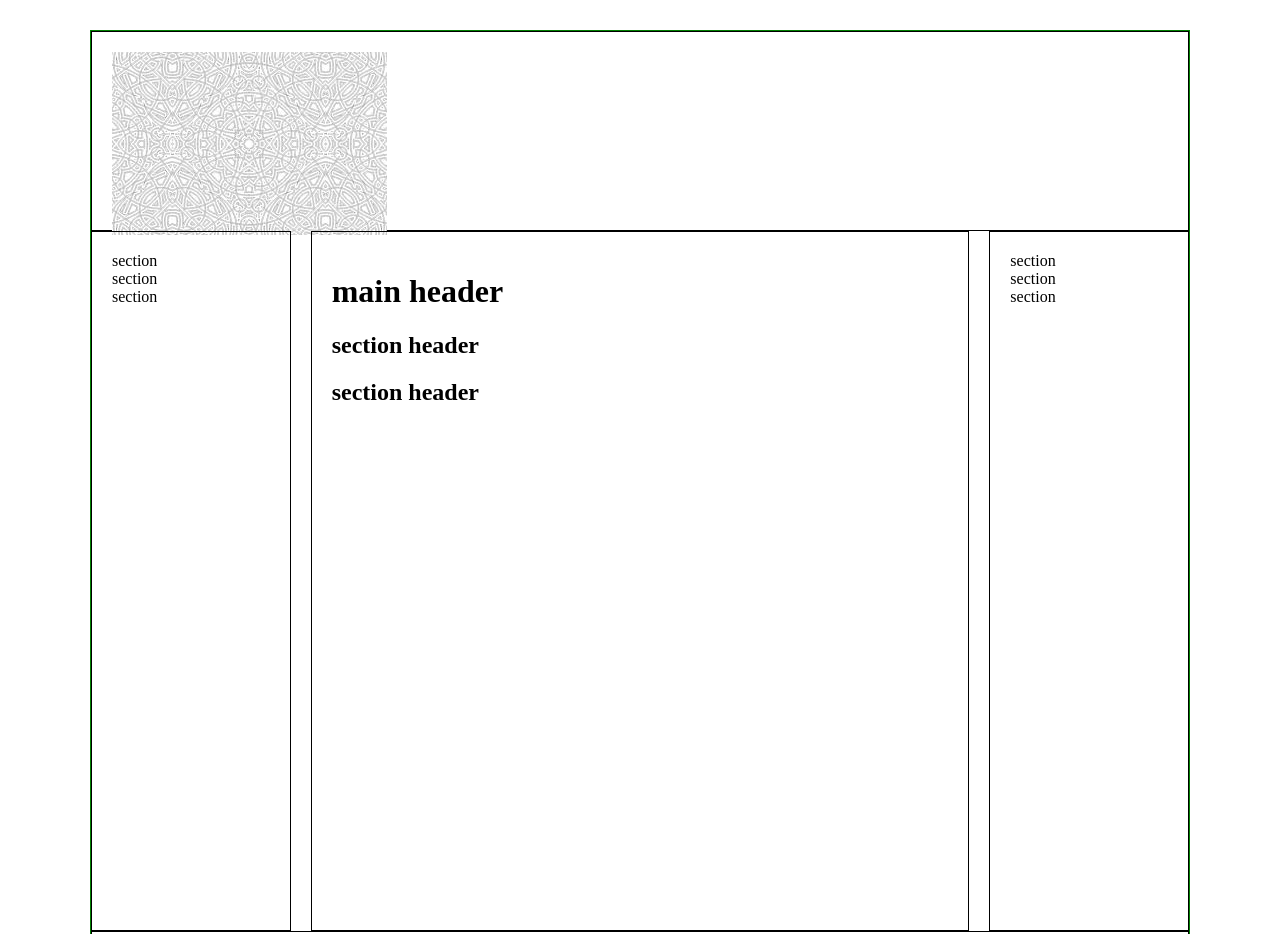
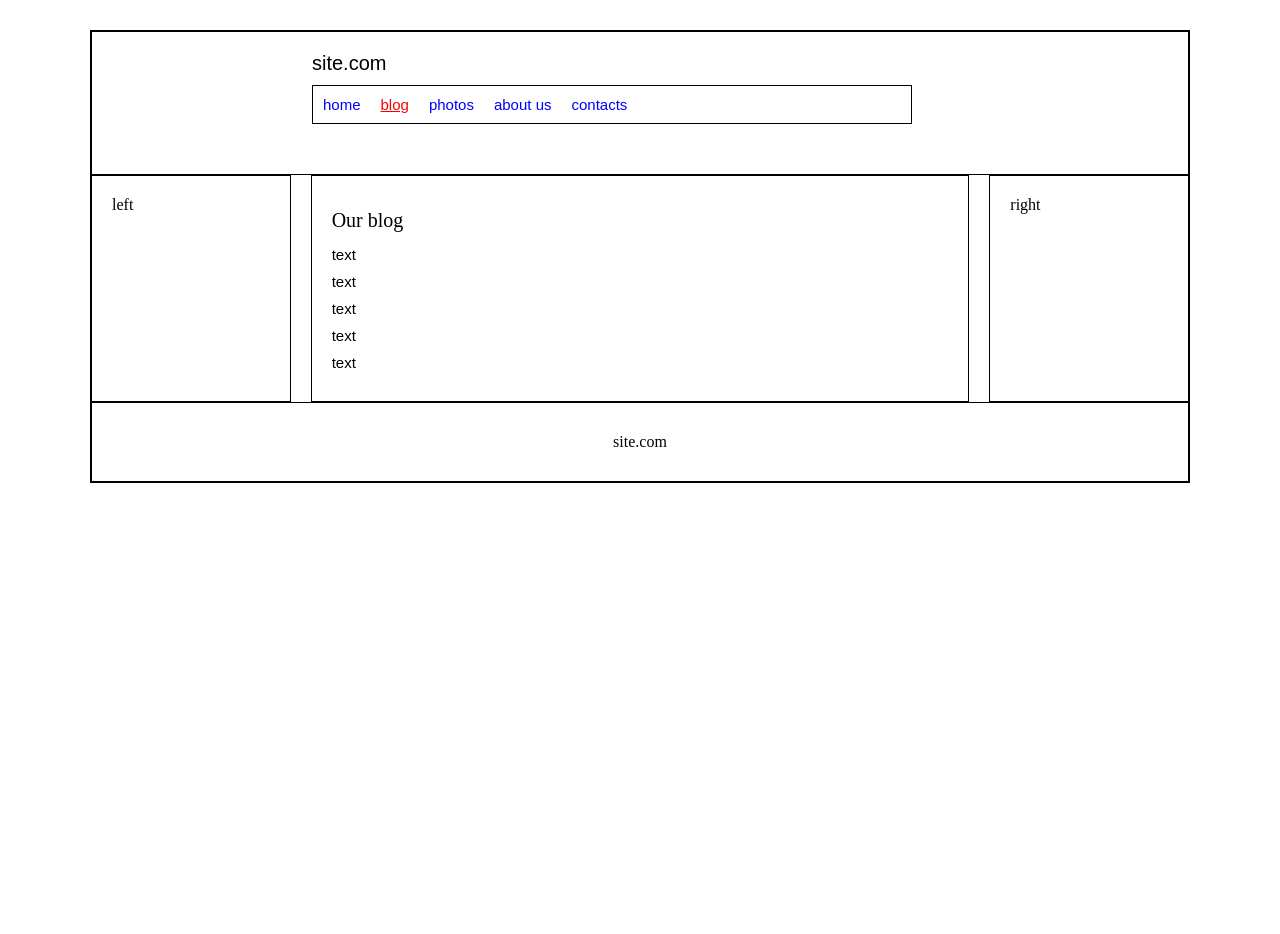
Before and after one commit to KerArSis/CSSExercises, a plain HTML site: page index.html in a window 1280 px wide. Shown: the top 934 px of the page. After the commit the page ends 800 px from the top, so only its background shows below. Drawn offline with Linux system fonts and the light colour scheme.

Commit message:
task_115

```diff
--- a/index.html
+++ b/index.html
@@ -8,86 +8,48 @@
     <link rel="stylesheet" type="text/css" href="style.css" />
 </head>
 <body>
-    <div id="wrapper">
-        <div id="header">
-            <div id="logo">
-                <img src="bg.png" alt="logo">
+    <div class="wrapper">
+        <header>
+            <div class="block">
+                <div class="sitename">site.com</div>
+                <nav>
+                    <a href="#">home</a>
+                    <a href="#" class="active">blog</a>
+                    <a href="#">photos</a>
+                    <a href="#">about us</a>
+                    <a href="#">contacts</a>
+                </nav>
             </div>
-            <div id="menu">
-                <a href="#"></a>
-                <a href="#"></a>
-                <a href="#"></a>
-            </div>
-        </div>
-        <div id="container">
-            <div id="left">
-                <div class="section">
-                    section
-                </div>
-                <div class="section">
-                    section
-                </div>
-                <div class="section">
-                    section
-                </div>
-            </div>
-            <div id="content">
-                <h1>main header</h1>
-
-                <div class="section">
-                    <h2>section header</h2>
-                    <div>
+        </header>
+        <div class="container">
+            <aside class="left">
+                left
+            </aside>
+            <main>
+                <h1>Our blog</h1>
                 <p>
-
+                    text
                 </p>
                 <p>
-
-                        </p>
-                    </div>
-                    <div>
-                        <p>
-
+                    text
                 </p>
                 <p>
-
-                        </p>
-                    </div>
-                </div>
-                <div class="section">
-                    <h2>section header</h2>
-                    <div>
-                        <p>
-
+                    text
                 </p>
                 <p>
-
-                        </p>
-                    </div>
-                    <div>
-                        <p>
-
+                    text
                 </p>
                 <p>
-
+                    text
                 </p>
+            </main>
+            <aside class="right">
+                right
+            </aside>
         </div>
-                </div>
-            </div>
-            <div id="right">
-                <div class="section">
-                    section
-                </div>
-                <div class="section">
-                    section
-                </div>
-                <div class="section">
-                    section
-                </div>
-            </div>
-        </div>
-        <div id="footer">
-            footer
-        </div>
+        <footer>
+            site.com
+        </footer>
     </div>
 </body>
 </html>
--- a/style.css
+++ b/style.css
@@ -2,39 +2,67 @@
 	box-sizing: border-box;
 }
 
-#wrapper {
+.wrapper {
 	width: 1100px;
 	margin: 30px auto;
-	border: 1px solid green;
+	border: 1px solid black;
 }
-#header {
-	height: 200px;
+header {
+	border: 1px solid black;
+}
+.container {
+	display: flex;
+}
+main {
+	width: 660px;
 	padding: 20px;
 	border: 1px solid black;
 }
-#container {
-	display: flex;
-}
-#content {
-	width: 660px;
-	height: 700px;
-	padding: 20px;
-	border: 1px solid black;
-}
-#left {
+.left {
 	width: 200px;
 	margin-right: 20px;
 	padding: 20px;
 	border: 1px solid black;
 }
-#right {
+.right {
 	width: 200px;
 	margin-left: 20px;
 	padding: 20px;
 	border: 1px solid black;
 }
-#footer {
-	height: 200px;
-	padding: 20px;
+footer {
+	padding: 30px 0;
+	border: 1px solid black;
+	text-align: center;
+}
+
+.block {
+	margin: 20px 0 50px 220px;
+}
+.sitename {
+	margin-bottom: 10px;
+	font: 20px Arial;
+}
+nav {
+	display: flex;
+	width: 600px;
 	border: 1px solid black;
 }
+nav a {
+	padding: 10px;
+	color: blue;
+	text-decoration: none;
+	font: 15px Arial;
+}
+nav a:hover, nav a.active {
+	color: red;
+	text-decoration: underline;
+}
+main h1 {
+	font: 20px "Times New Roman";
+}
+main p {
+	margin: 10px 0;
+	text-align: justify;
+	font: 15px Arial;
+}
```
Lines whose indentation alone changed are shown as unchanged.
